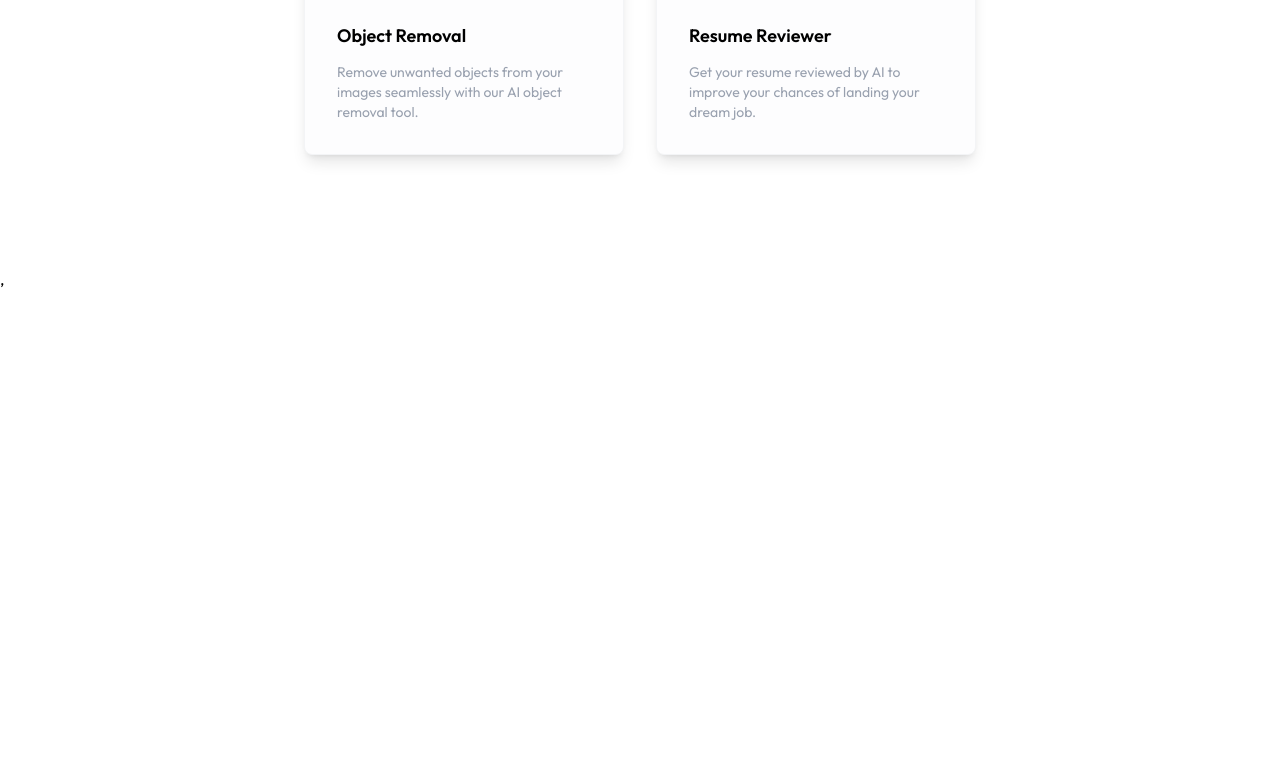
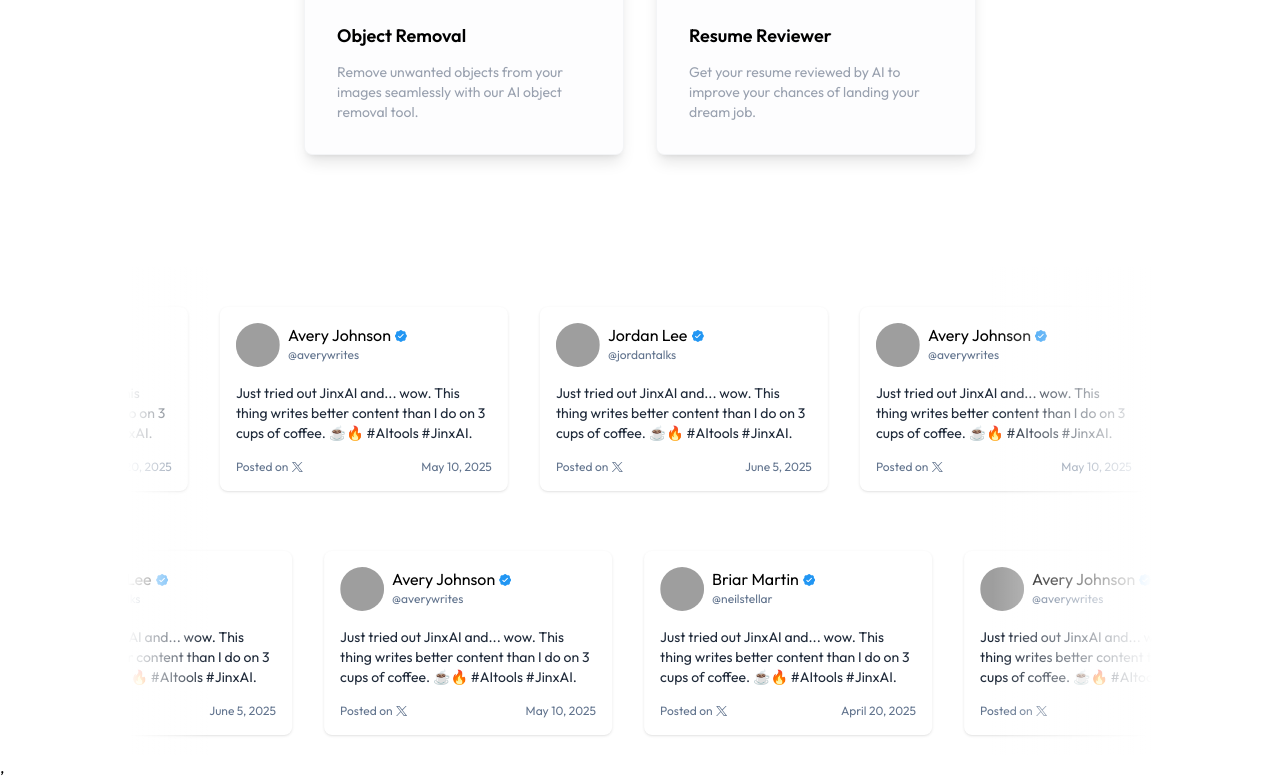
Before and after one commit to init4saurabh/jinxAI, a React (Vite) app: page / in a window 1280 px wide. Shown: the part 1686-2465 px from the top of the page. Before the commit the page ends 1977 px from the top, so only its background shows below. Built offline with nearby package versions, Linux system fonts and the light colour scheme; no server answers; grey boxes are pictures that could not be loaded.

Commit message:
added testimonial feedback
^T

```diff
--- /dev/null
+++ b/src/components/Testimonial.jsx
@@ -0,0 +1,98 @@
+const Testimonial = () => {
+    const cardsData = [
+        {
+            image: 'https://images.unsplash.com/photo-1633332755192-727a05c4013d?q=80&w=200',
+            name: 'Briar Martin',
+            handle: '@neilstellar',
+            date: 'April 20, 2025'
+        },
+        {
+            image: 'https://images.unsplash.com/photo-1535713875002-d1d0cf377fde?q=80&w=200',
+            name: 'Avery Johnson',
+            handle: '@averywrites',
+            date: 'May 10, 2025'
+        },
+        {
+            image: 'https://images.unsplash.com/photo-1527980965255-d3b416303d12?w=200&auto=format&fit=crop&q=60',
+            name: 'Jordan Lee',
+            handle: '@jordantalks',
+            date: 'June 5, 2025'
+        },
+        {
+            image: 'https://images.unsplash.com/photo-1522075469751-3a6694fb2f61?w=200&auto=format&fit=crop&q=60',
+            name: 'Avery Johnson',
+            handle: '@averywrites',
+            date: 'May 10, 2025'
+        },
+    ];
+
+    const CreateCard = ({ card }) => (
+        <div className="p-4 rounded-lg mx-4 shadow hover:shadow-lg transition-all duration-200 w-72 shrink-0">
+            <div className="flex gap-2">
+                <img className="size-11 rounded-full" src={card.image} alt="User Image" />
+                <div className="flex flex-col">
+                    <div className="flex items-center gap-1">
+                        <p>{card.name}</p>
+                        <svg className="mt-0.5" width="12" height="12" viewBox="0 0 12 12" fill="none" xmlns="http://www.w3.org/2000/svg">
+                            <path fillRule="evenodd" clipRule="evenodd" d="M4.555.72a4 4 0 0 1-.297.24c-.179.12-.38.202-.59.244a4 4 0 0 1-.38.041c-.48.039-.721.058-.922.129a1.63 1.63 0 0 0-.992.992c-.071.2-.09.441-.129.922a4 4 0 0 1-.041.38 1.6 1.6 0 0 1-.245.59 3 3 0 0 1-.239.297c-.313.368-.47.551-.56.743-.213.444-.213.96 0 1.404.09.192.247.375.56.743.125.146.187.219.24.297.12.179.202.38.244.59.018.093.026.189.041.38.039.48.058.721.129.922.163.464.528.829.992.992.2.071.441.09.922.129.191.015.287.023.38.041.21.042.411.125.59.245.078.052.151.114.297.239.368.313.551.47.743.56.444.213.96.213 1.404 0 .192-.09.375-.247.743-.56.146-.125.219-.187.297-.24.179-.12.38-.202.59-.244a4 4 0 0 1 .38-.041c.48-.039.721-.058.922-.129.464-.163.829-.528.992-.992.071-.2.09-.441.129-.922a4 4 0 0 1 .041-.38c.042-.21.125-.411.245-.59.052-.078.114-.151.239-.297.313-.368.47-.551.56-.743.213-.444.213-.96 0-1.404-.09-.192-.247-.375-.56-.743a4 4 0 0 1-.24-.297 1.6 1.6 0 0 1-.244-.59 3 3 0 0 1-.041-.38c-.039-.48-.058-.721-.129-.922a1.63 1.63 0 0 0-.992-.992c-.2-.071-.441-.09-.922-.129a4 4 0 0 1-.38-.041 1.6 1.6 0 0 1-.59-.245A3 3 0 0 1 7.445.72C7.077.407 6.894.25 6.702.16a1.63 1.63 0 0 0-1.404 0c-.192.09-.375.247-.743.56m4.07 3.998a.488.488 0 0 0-.691-.69l-2.91 2.91-.958-.957a.488.488 0 0 0-.69.69l1.302 1.302c.19.191.5.191.69 0z" fill="#2196F3" />
+                        </svg>
+                    </div>
+                    <span className="text-xs text-slate-500">{card.handle}</span>
+                </div>
+            </div>
+            <p className="text-sm py-4 text-gray-800">Just tried out JinxAI and... wow. This thing writes better content than I do on 3 cups of coffee. ☕🔥 #AItools #JinxAI.</p>
+            <div className="flex items-center justify-between text-slate-500 text-xs">
+                <div className="flex items-center gap-1">
+                    <span>Posted on</span>
+                    <a href="https://x.com" target="_blank" className="hover:text-sky-500">
+                        <svg width="11" height="10" viewBox="0 0 11 10" fill="none" xmlns="http://www.w3.org/2000/svg">
+                            <path d="m.027 0 4.247 5.516L0 10h.962l3.742-3.926L7.727 10H11L6.514 4.174 10.492 0H9.53L6.084 3.616 3.3 0zM1.44.688h1.504l6.64 8.624H8.082z" fill="currentColor" />
+                        </svg>
+                    </a>
+                </div>
+                <p>{card.date}</p>
+            </div>
+        </div>
+    );
+
+    return (
+        <>
+            <style>{`
+            @keyframes marqueeScroll {
+                0% { transform: translateX(0%); }
+                100% { transform: translateX(-50%); }
+            }
+
+            .marquee-inner {
+                animation: marqueeScroll 25s linear infinite;
+            }
+
+            .marquee-reverse {
+                animation-direction: reverse;
+            }
+        `}</style>
+
+            <div className="marquee-row w-full mx-auto max-w-5xl overflow-hidden relative">
+                <div className="absolute left-0 top-0 h-full w-20 z-10 pointer-events-none bg-gradient-to-r from-white to-transparent"></div>
+                <div className="marquee-inner flex transform-gpu min-w-[200%] pt-10 pb-5">
+                    {[...cardsData, ...cardsData].map((card, index) => (
+                        <CreateCard key={index} card={card} />
+                    ))}
+                </div>
+                <div className="absolute right-0 top-0 h-full w-20 md:w-40 z-10 pointer-events-none bg-gradient-to-l from-white to-transparent"></div>
+            </div>
+
+            <div className="marquee-row w-full mx-auto max-w-5xl overflow-hidden relative">
+                <div className="absolute left-0 top-0 h-full w-20 z-10 pointer-events-none bg-gradient-to-r from-white to-transparent"></div>
+                <div className="marquee-inner marquee-reverse flex transform-gpu min-w-[200%] pt-10 pb-5">
+                    {[...cardsData, ...cardsData].map((card, index) => (
+                        <CreateCard key={index} card={card} />
+                    ))}
+                </div>
+                <div className="absolute right-0 top-0 h-full w-20 md:w-40 z-10 pointer-events-none bg-gradient-to-l from-white to-transparent"></div>
+            </div>
+        </>
+    )
+}
+
+export  default Testimonial
--- a/src/pages/Home.jsx
+++ b/src/pages/Home.jsx
@@ -2,6 +2,7 @@
 import Navbar from '../components/Navbar'
 import Hero from '../components/Hero'
 import AiTools from '../components/AiTools'
+import Testimonial from '../components/Testimonial'
 
 const Home = () => {
   return (
@@ -9,6 +10,7 @@
       <Navbar/>
       <Hero/>
       <AiTools/>
+      <Testimonial/>
     </>
   )
 }
```
